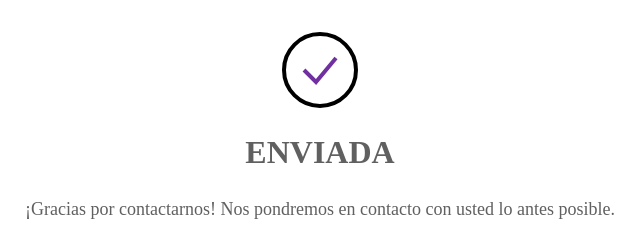
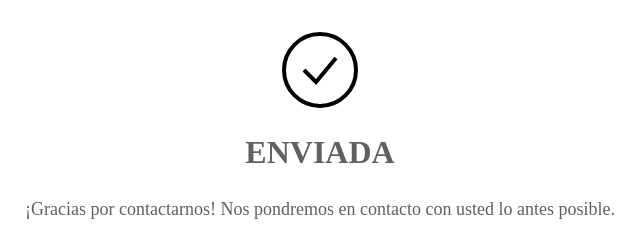
Before and after one commit to 3liGlobal/Vant-Thank-You-ES, a plain HTML site: page index.html in a window 1280 px wide. Shown: the top 240 px of the page, 320-960 px from the left. Drawn offline with Linux system fonts and the light colour scheme.

Commit message:
Update index.html

```diff
--- a/index.html
+++ b/index.html
@@ -64,14 +64,14 @@ http://www.w3.org/2000/svg"
             cx="50"
             cy="50"
             r="45"
-            stroke="#7030a0"
+            stroke="#000000"
             stroke-width="5"
             fill="none"
           />
           <!-- Tick inside the circle, with size 35x24 -->
           <polyline
             points="30,50 45,65 70,35"
-            stroke="#7030a0"
+            stroke="#000000"
             stroke-width="5"
             fill="none"
           />
```
